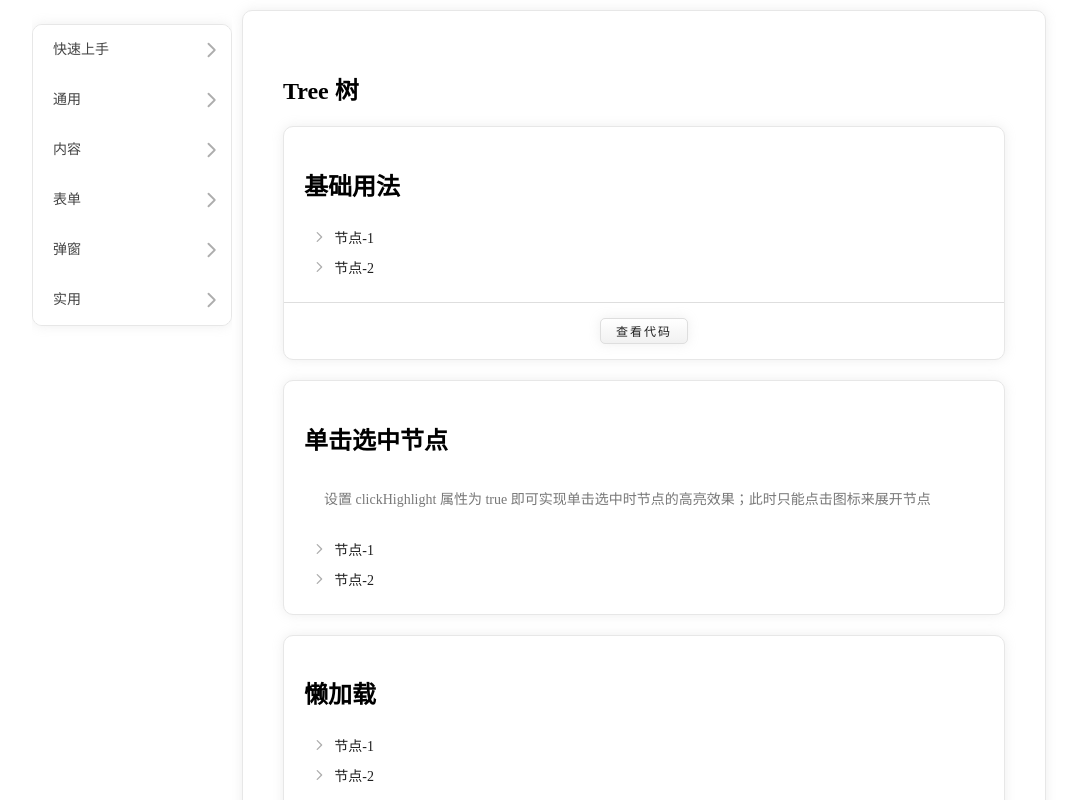
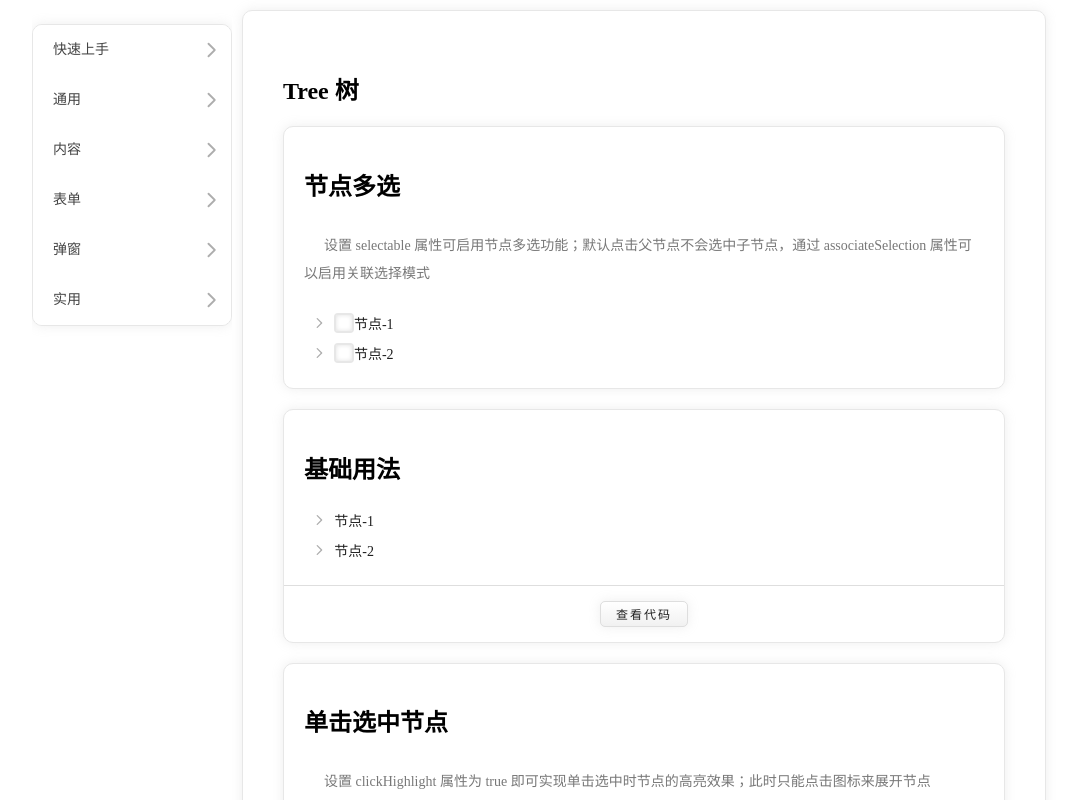
Before and after one commit to undefine4080/Wood-UI-React, a React (Vite) app: page /#/tree in a window 1280 px wide. Shown: the whole page, without its empty margins (96-1173 px from the left). Built offline with nearby package versions, Linux system fonts and the light colour scheme.

Commit message:
feat: Associative selection for the Tree component

```diff
--- a/src/components/Checkbox/Checkbox.tsx
+++ b/src/components/Checkbox/Checkbox.tsx
@@ -10,10 +10,14 @@ import {
 import './checkbox.less';
 import commonProps from '@common/types';
 
-type propsCheckbox = Omit<InputHTMLAttributes<HTMLInputElement>, 'type'> & {
+type propsCheckbox = Omit<
+    InputHTMLAttributes<HTMLInputElement>,
+    'type' | 'onChange'
+> & {
     label?: string;
-    onChange?: (value: ChangeEvent<HTMLInputElement>) => any;
+    onChange?: (value: boolean) => void;
     checkboxSize?: commonProps['size'];
+    halfChecked?: boolean;
 };
 
 const T = 'wdu-checkbox';
@@ -23,6 +27,7 @@ function TheCheckbox(props: propsCheckbox, ref: any) {
         onChange,
         checked,
         checkboxSize,
+        halfChecked,
         ...defaultCheckboxAttributes
     } = props;
     const { disabled } = props;
@@ -35,6 +40,10 @@ function TheCheckbox(props: propsCheckbox, ref: any) {
             refCheckbox.current.checked = value;
         }
     }, [value]);
+
+    useEffect(() => {
+        setValue(checked);
+    }, [checked]);
 
     const handleChange = (e: ChangeEvent<any>) => {
         e.stopPropagation();
@@ -52,14 +61,18 @@ function TheCheckbox(props: propsCheckbox, ref: any) {
 
     return (
         <label
-            className={`${T} ${T}__${checkboxSize} ${
+            className={`${T} ${checkboxSize ? `${T}__${checkboxSize}` : ''} ${
                 value === true ? 'wdu-checkbox__checked' : ''
-            } ${disabled ? 'wdu-checkbox__disabled' : ''}`}>
+            } ${disabled ? 'wdu-checkbox__disabled' : ''} ${
+                halfChecked && !value ? 'wdu-checkbox__halfChecked' : ''
+            }`}
+            onClick={(e) => e.stopPropagation()}>
             <input
                 ref={refCheckbox}
                 className='wdu-checkbox__input'
                 type='checkbox'
                 onChange={handleChange}
+                defaultChecked={checked}
                 {...defaultCheckboxAttributes}
             />
 
--- a/src/components/Checkbox/checkbox.less
+++ b/src/components/Checkbox/checkbox.less
@@ -47,6 +47,15 @@
         }
     }
 
+    &__halfChecked {
+        &::before {
+            animation: checked 0.2s cubic-bezier(0.175, 0.885, 0.32, 1.275) 0s 1
+                normal forwards;
+            background: url('/src/icon/half-checked.svg')
+                center/calc(100% + 4px) calc(100% + 4px) no-repeat;
+        }
+    }
+
     &__disabled {
         cursor: not-allowed;
         opacity: 0.7;
--- a/src/components/Tree/Tree.tsx
+++ b/src/components/Tree/Tree.tsx
@@ -12,6 +12,9 @@ const TreeContext = React.createContext<{
     clickedNode: undefined | treeNodeData;
     setClickedNode: (node: treeNodeData) => void;
     clickHighlight?: boolean;
+    treeNodeClassName?: string;
+    selectable?: boolean;
+    associateSelection?: boolean;
 }>({
     data: [],
     size: 'normal',
@@ -21,21 +24,34 @@ const TreeContext = React.createContext<{
 const Provider = TreeContext.Provider;
 
 function Tree(props: propsTree) {
-    const { data, size = 'normal', lazyLoad, clickHighlight } = props;
+    const {
+        data,
+        size = 'normal',
+        lazyLoad,
+        clickHighlight,
+        treeClassName = '',
+        treeNodeClassName = '',
+        selectable,
+        associateSelection,
+    } = props;
 
     const [clickedNode, setClickedNode] = useState<treeNodeData>();
 
+    const contextValue = {
+        data,
+        size,
+        lazyLoad,
+        clickedNode,
+        setClickedNode,
+        clickHighlight,
+        treeNodeClassName,
+        selectable,
+        associateSelection,
+    };
+
     return (
-        <div className={`wdu-tree wdu-tree__${size}`}>
-            <Provider
-                value={{
-                    data,
-                    size,
-                    lazyLoad,
-                    clickedNode,
-                    setClickedNode,
-                    clickHighlight,
-                }}>
+        <div className={`wdu-tree wdu-tree__${size} ${treeClassName}`}>
+            <Provider value={contextValue}>
                 {data.length &&
                     data.map((nodeData: treeNodeData) => {
                         return (
--- a/src/components/Tree/TreeNode.tsx
+++ b/src/components/Tree/TreeNode.tsx
@@ -1,4 +1,5 @@
 import {
+    createContext,
     useContext,
     useEffect,
     useLayoutEffect,
@@ -6,7 +7,13 @@ import {
     useState,
 } from 'react';
 import { TreeContext } from './Tree';
-import { propsTreeNode, treeNodeData, treeNodeDataList } from './type';
+import {
+    MergeNodeAndChildren,
+    propsTreeNode,
+    treeNodeData,
+    treeNodeDataList,
+} from './type';
+import { Checkbox } from '@component/Checkbox/Checkbox';
 
 const T = 'wdu-tree__node';
 const CONTAINER = {
@@ -19,21 +26,47 @@ const SIZE = {
     large: 40,
 };
 
+const TreeNodeContext = createContext<{
+    setSelectedNodes?: (
+        fn: (nodes: MergeNodeAndChildren) => MergeNodeAndChildren,
+    ) => void;
+    parentHalfChecked?: boolean;
+}>({});
+const Provider = TreeNodeContext.Provider;
+
 function TreeNode(props: propsTreeNode) {
-    const { label, children, depth = 0, id } = props;
-    const { size, lazyLoad, clickHighlight, clickedNode, setClickedNode } =
-        useContext(TreeContext);
+    const { label, children, depth = 0, id, selected = false } = props;
+
+    const {
+        size,
+        lazyLoad,
+        clickHighlight,
+        clickedNode,
+        setClickedNode,
+        treeNodeClassName,
+        selectable,
+        associateSelection,
+    } = useContext(TreeContext);
+
+    const { setSelectedNodes: setParentSelectedNodes, parentHalfChecked } =
+        useContext(TreeNodeContext);
+
     const refNodeChild = useRef<HTMLDivElement>(null);
-    const lastNodeContainerHeight = useRef('');
+    const prevNodeContainerHeight = useRef('');
+
     const [expand, setExpand] = useState(false);
     const [nodeContainerHeight, setNodeContainerHeight] = useState(
         CONTAINER.COLLAPSE,
     );
+    const [selectedNodes, setSelectedNodes] = useState<Array<any>>([]);
     const [applyChildNodes, setApplyChildNodes] = useState<treeNodeDataList>(
         [],
     );
     const [loading, setLoading] = useState<boolean>();
+    const [checked, setChecked] = useState<boolean>();
+    const [halfChecked, setHalfChecked] = useState<boolean>();
 
+    // render child nodes with lazy load function or with the child nodes from props
     useEffect(() => {
         if (expand) {
             if (children && children.length && !applyChildNodes.length) {
@@ -51,7 +84,7 @@ function TreeNode(props: propsTreeNode) {
             if (refNodeChild.current) {
                 const { clientHeight } = refNodeChild.current;
                 if (clientHeight) {
-                    lastNodeContainerHeight.current =
+                    prevNodeContainerHeight.current =
                         refNodeChild.current.style.height = `${clientHeight}px`;
 
                     window.requestAnimationFrame(() => {
@@ -62,20 +95,73 @@ function TreeNode(props: propsTreeNode) {
         }
     }, [expand]);
 
+    // recover the height of the current Tree container element from previous height
     useLayoutEffect(() => {
         if (applyChildNodes.length && expand) {
             const childNodeCounts = applyChildNodes.length;
             window.requestAnimationFrame(() => {
                 setNodeContainerHeight(
-                    lastNodeContainerHeight.current ||
+                    prevNodeContainerHeight.current ||
                         `${childNodeCounts * SIZE[size!]}px`,
                 );
             });
         }
     }, [applyChildNodes, expand]);
 
+    // set the parent node checkbox to checked after all child nodes checked, and set it to unchecked after all child nodes unchecked
+    useEffect(() => {
+        if (!associateSelection) return;
+
+        const numChildNodes = children?.length;
+        if (!numChildNodes) return;
+
+        const numSelectedNodes = selectedNodes.length;
+        if (numSelectedNodes === numChildNodes) {
+            setChecked(true);
+            setHalfChecked(false);
+        } else if (numSelectedNodes < numChildNodes && numSelectedNodes > 0) {
+            setChecked(false);
+            setHalfChecked(true);
+        } else if (numSelectedNodes === 0) {
+            setChecked(false);
+            setHalfChecked(false);
+        }
+    }, [selectedNodes]);
+
+    // Set the checked status of the current node based on the checked status of the parent node
+    useEffect(() => {
+        if (associateSelection && !parentHalfChecked) {
+            setChecked(selected);
+        }
+    }, [selected]);
+
+    // Set the parent node checked status based on the current node selected nodes counts
+    useEffect(() => {
+        // do nothing if it is top level node
+        if (!setParentSelectedNodes) return;
+
+        let submitSelectNodeFn =
+            depth === 0 ? setSelectedNodes : setParentSelectedNodes;
+        let newStateOfSelectedNodes;
+        if (checked) {
+            newStateOfSelectedNodes = (prev: propsTreeNode[]) => [
+                ...prev,
+                { ...props },
+            ];
+        } else {
+            newStateOfSelectedNodes = (prev: propsTreeNode[]) =>
+                prev.filter((item: propsTreeNode) => item.id !== id);
+        }
+        submitSelectNodeFn(newStateOfSelectedNodes);
+    }, [checked]);
+
     return (
-        <div className={`${T}`}>
+        <Provider
+            value={{
+                setSelectedNodes,
+                parentHalfChecked: halfChecked,
+            }}>
+            <div className={`${T} ${treeNodeClassName}`}>
                 <div
                     className={`${T}-label ${
                         clickedNode && clickedNode.id === id
@@ -104,11 +190,26 @@ function TreeNode(props: propsTreeNode) {
                                 }
                             }}></i>
 
+                        {selectable && (
+                            <Checkbox
+                                checked={checked}
+                                halfChecked={halfChecked}
+                                onChange={(checked: boolean) =>
+                                    setChecked(checked)
+                                }
+                            />
+                        )}
+
                         <span
                             className={`${T}-label--text`}
                             onClick={() => {
                                 if (clickHighlight) {
-                                setClickedNode({ id, label, depth, children });
+                                    setClickedNode({
+                                        id,
+                                        label,
+                                        depth,
+                                        children,
+                                    });
                                 }
                             }}>
                             {label}
@@ -134,12 +235,14 @@ function TreeNode(props: propsTreeNode) {
                                     label={node.label}
                                     depth={depth + 1}
                                     children={node.children}
+                                    selected={checked}
                                 />
                             );
                         })}
                     </div>
                 )}
             </div>
+        </Provider>
     );
 }
 
--- a/src/doc/Tree.tsx
+++ b/src/doc/Tree.tsx
@@ -66,6 +66,13 @@ export default function () {
         position: 'tree',
         components: [
             {
+                title: '节点多选',
+                info: '设置 selectable 属性可启用节点多选功能；默认点击父节点不会选中子节点，通过 associateSelection 属性可以启用关联选择模式',
+                component: (
+                    <Tree data={testData} selectable associateSelection />
+                ),
+            },
+            {
                 title: '基础用法',
                 component: <Tree data={testData} />,
                 code: `
@@ -119,6 +126,7 @@ const testData = [
                 info: '设置 clickHighlight 属性为 true 即可实现单击选中时节点的高亮效果；此时只能点击图标来展开节点',
                 component: <Tree data={testData} clickHighlight />,
             },
+
             {
                 title: '懒加载',
                 component: <Tree data={testData} lazyLoad={lazyLoading} />,
```
Also changed, not shown: src/components/Tree/type.ts (+10 -4 lines), src/icon/half-checked.svg (added). Lines whose indentation alone changed are shown as unchanged.
